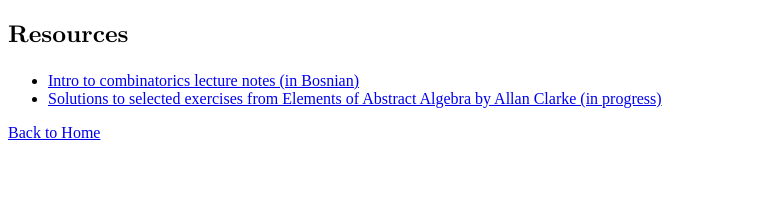
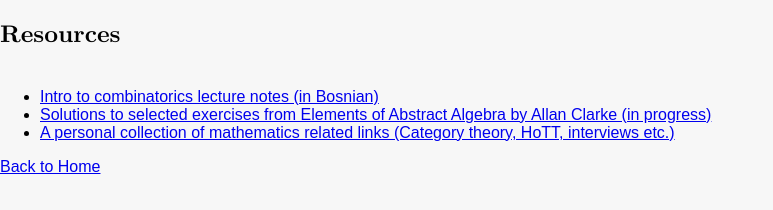
Before and after one commit to d-atif/d-atif.github.io, a plain HTML site: page resources.html in a window 1280 px wide. Shown: the whole page, without its empty margins (0-773 px from the left). Drawn offline with Linux system fonts and the light colour scheme.

Commit message:
added the mathematics links page to resources

```diff
--- a/resources.html
+++ b/resources.html
@@ -10,6 +10,17 @@
             font-weight: normal;
             font-style: normal;
         }
+
+        body {
+            font-family: Arial, sans-serif;
+            margin: 0;
+            padding: 0;
+            display: flex;
+            flex-direction: column;
+            height: 100vh;
+            background: #c6c6c623
+        }
+
         h2 {
                 font-family: serifont;
             }
@@ -21,6 +32,7 @@
     <ul>
         <li><a href="kombinatorika_skripta_24_atif_adisa.pdf">Intro to combinatorics lecture notes (in Bosnian)</a></li>
         <li><a href="https://d-atif.github.io/elements-of-abstract-algebra/">Solutions to selected exercises from Elements of Abstract Algebra by Allan Clarke (in progress)</a></li>
+        <li><a href="https://github.com/d-atif/mathematics-links/wiki">A personal collection of mathematics related links (Category theory, HoTT, interviews etc.)</a></li>
     </ul>
 
     <a href="/">Back to Home</a>
```
